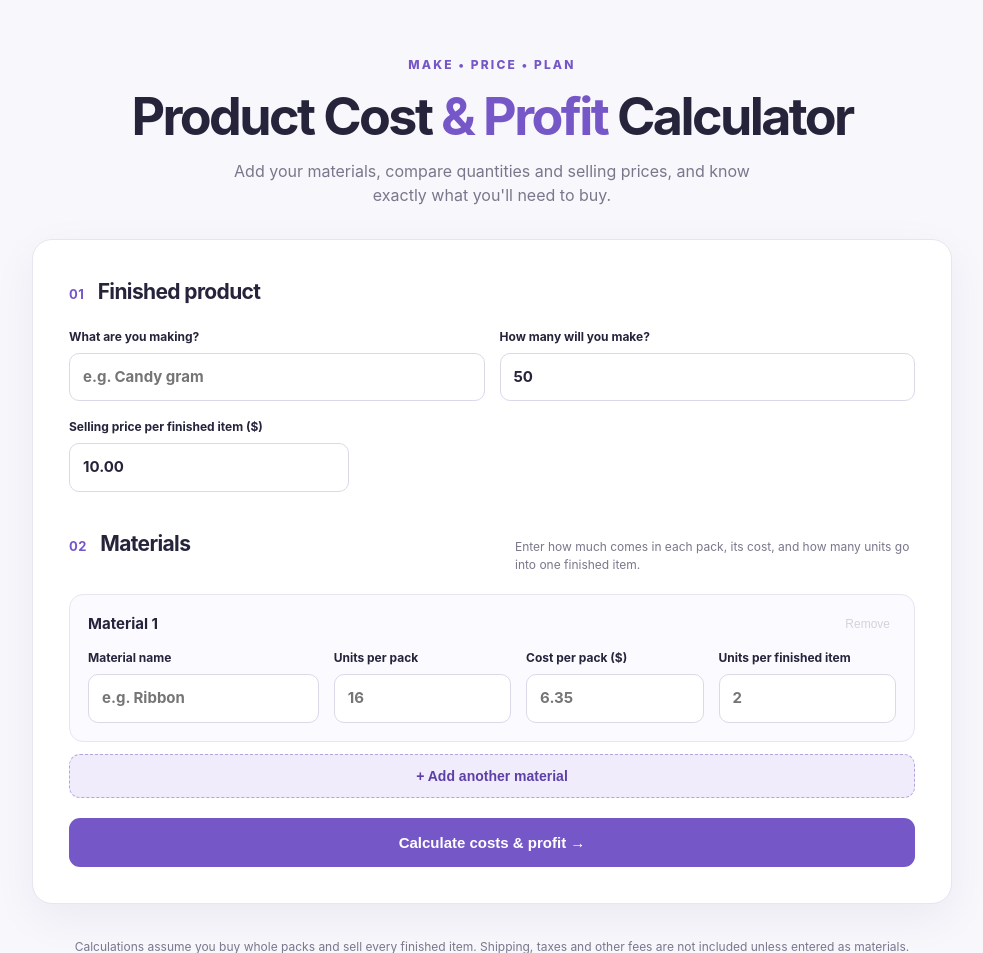
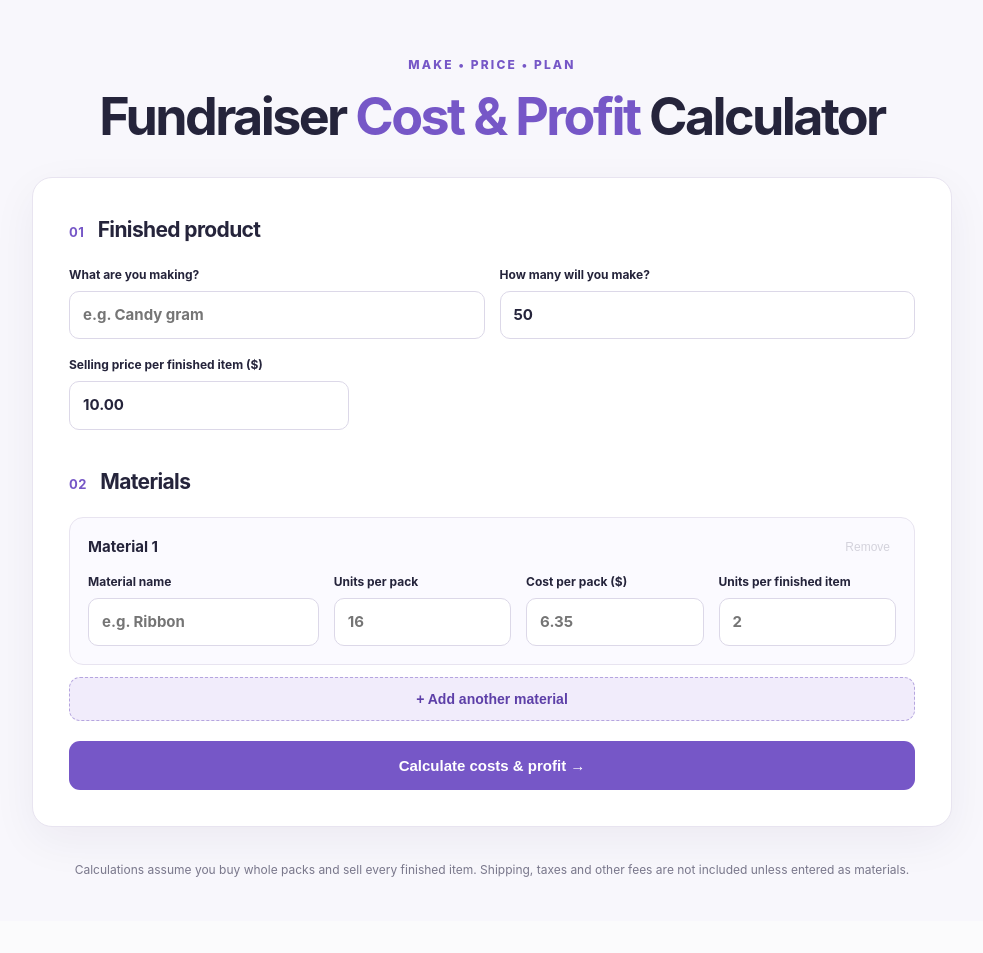
Before and after one commit to oh-boyyo/ProductCalculator, a Flask app: page / in a window 1280 px wide. Shown: the top 953 px of the page, without its empty margins (148-1131 px from the left). After the commit the page ends 877 px from the top, so only its background shows below. Run offline with Flask 3, Linux system fonts and the light colour scheme.

Commit message:
Add files via upload

```diff
--- a/templates/index.html
+++ b/templates/index.html
@@ -11,8 +11,7 @@
   <main class="page">
     <header class="hero">
       <div class="eyebrow">MAKE • PRICE • PLAN</div>
-      <h1>Product Cost <span>& Profit</span> Calculator</h1>
-      <p>Add your materials, compare quantities and selling prices, and know exactly what you'll need to buy.</p>
+      <h1> Fundraiser <span> Cost & Profit</span> Calculator</h1>
     </header>
 
     <form method="post" id="calculator-form" class="card">
@@ -31,7 +30,6 @@
 
       <div class="section-head">
         <h2>02 <span>Materials</span></h2>
-        <p>Enter how much comes in each pack, its cost, and how many units go into one finished item.</p>
       </div>
       <div id="materials">
         {% for material in form.materials %}
```
